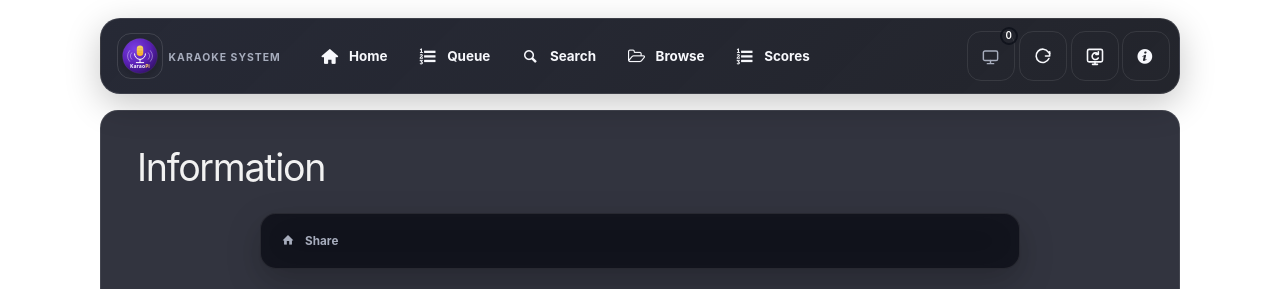
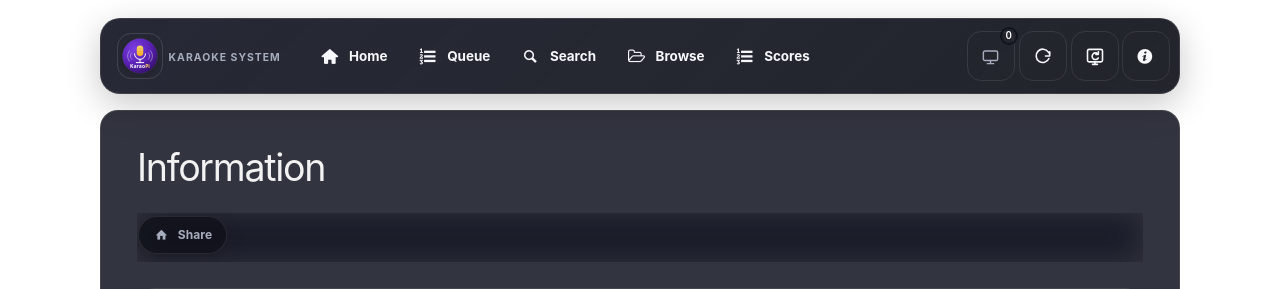
Before and after one commit to Micpi/KaraoPi, a Python web app: template pikaraoke/templates/info.html in a window 1280 px wide. Shown: the top 289 px of the page. Run offline with Jinja, Linux system fonts and the light colour scheme; the template is opened without the code that fills it, so the values that code supplies are empty; some libraries are stand-ins or nearby versions.

Commit message:
v1.23.42

```diff
--- a/pikaraoke/static/custom.css
+++ b/pikaraoke/static/custom.css
@@ -1867,26 +1867,24 @@ input[type="range"] {
   }
 }
 
-/* Floating category palette on Info — compact and consistent on every screen. */
+/* Floating, horizontally scrollable category tabs on Info. */
 .info-page .info-quick-nav {
   position: sticky;
   top: max(8px, env(safe-area-inset-top));
   z-index: 35;
   display: flex;
-  width: min(100%, 760px);
+  width: 100%;
   max-width: 100%;
-  margin: 0 auto 26px;
-  padding: 6px;
-  gap: 3px;
+  margin: 0 0 26px;
+  padding: 3px 1px 8px;
+  gap: 8px;
   overflow-x: auto;
   overflow-y: hidden;
-  border: 1px solid rgba(255, 255, 255, .09);
-  border-radius: 16px;
-  background: rgba(15, 17, 25, .82);
-  box-shadow: 0 12px 34px rgba(0, 0, 0, .24);
-  backdrop-filter: blur(20px);
-  -webkit-backdrop-filter: blur(20px);
-  scroll-padding-inline: 6px;
+  border: 0;
+  border-radius: 0;
+  background: transparent;
+  box-shadow: none;
+  scroll-padding-inline: 1px;
   scroll-snap-type: x proximity;
   scrollbar-width: none;
   -webkit-overflow-scrolling: touch;
@@ -1897,19 +1895,24 @@ input[type="range"] {
 }
 
 .info-page .info-quick-nav a {
-  flex: 0 0 132px;
-  width: 132px;
-  min-width: 132px;
-  height: 42px;
-  min-height: 42px;
-  padding: 0 11px;
-  justify-content: flex-start;
-  gap: 7px;
-  border: 0;
-  border-radius: 11px;
-  background: transparent;
+  display: inline-flex;
+  flex: 0 0 auto;
+  width: auto;
+  min-width: max-content;
+  height: 38px;
+  min-height: 38px;
+  padding: 0 14px;
+  justify-content: center;
+  align-items: center;
+  gap: 8px;
+  border: 1px solid rgba(255, 255, 255, .09);
+  border-radius: 999px;
+  background: rgba(15, 17, 25, .76);
+  box-shadow: 0 7px 18px rgba(0, 0, 0, .16);
+  backdrop-filter: blur(14px);
+  -webkit-backdrop-filter: blur(14px);
   color: var(--kp-muted) !important;
-  font-size: .73rem;
+  font-size: .75rem;
   font-weight: 650;
   letter-spacing: .005em;
   scroll-snap-align: start;
@@ -1917,14 +1920,17 @@ input[type="range"] {
 }
 
 .info-page .info-quick-nav a:hover,
-.info-page .info-quick-nav a:focus {
-  background: rgba(255, 255, 255, .06);
+.info-page .info-quick-nav a:focus,
+.info-page .info-quick-nav a[aria-current="location"] {
+  border-color: color-mix(in srgb, var(--karaopi-primary) 38%, rgba(255, 255, 255, .09));
+  background: color-mix(in srgb, var(--karaopi-primary) 13%, rgba(15, 17, 25, .84));
   color: white !important;
+  transform: translateY(-1px);
 }
 
 .info-page .info-quick-nav a i {
-  width: 20px;
-  flex: 0 0 20px;
+  width: auto;
+  flex: 0 0 auto;
   margin: 0;
   color: color-mix(in srgb, var(--karaopi-secondary) 75%, white);
   text-align: center;
--- a/pikaraoke/static/spa-navigation.js
+++ b/pikaraoke/static/spa-navigation.js
@@ -222,6 +222,21 @@
     function attachNavListeners() {
         $(document).on('click', config.linkSelector, function(e) {
             const href = $(this).attr('href');
+            const $link = $(this);
+
+            // Info category shortcuts are local anchors: scroll within the
+            // current document without fetching or rebuilding the page.
+            if ($link.closest('.info-quick-nav').length && href && href.startsWith('#')) {
+                const target = document.getElementById(href.substring(1));
+                if (target) {
+                    e.preventDefault();
+                    target.scrollIntoView({ behavior: 'smooth', block: 'start' });
+                    window.history.replaceState(window.history.state, '', href);
+                    $('.info-quick-nav a').removeAttr('aria-current');
+                    $link.attr('aria-current', 'location');
+                }
+                return;
+            }
 
             // Only intercept internal links that should use SPA navigation
             if (href && !href.startsWith('http') && !href.startsWith('#') && !shouldExcludeLink(this)) {
--- a/pikaraoke/templates/base.html
+++ b/pikaraoke/templates/base.html
@@ -387,6 +387,20 @@
       </div>
     </nav>
 
+    <a role="button" class="navbar-burger page-menu-toggle" aria-label="{{ _('Menu') }}" aria-expanded="false">
+      <svg class="page-menu-icon" viewBox="0 0 24 24" aria-hidden="true">
+        <g class="menu-icon-open">
+          <path d="M4 7h16"></path>
+          <path d="M4 12h16"></path>
+          <path d="M4 17h16"></path>
+        </g>
+        <g class="menu-icon-close">
+          <path d="M6 6l12 12"></path>
+          <path d="M18 6L6 18"></path>
+        </g>
+      </svg>
+    </a>
+
     {% if get_flashed_messages() %}
     {% for category, message in get_flashed_messages(with_categories=true) %}
     <div id="notification" class="notification base-notification {{category}}">
@@ -405,19 +419,6 @@
     <main class="box app-surface">
       <header class="title page-header">
         {% block header %}{% endblock %}
-        <a role="button" class="navbar-burger page-menu-toggle" aria-label="{{ _('Menu') }}" aria-expanded="false">
-          <svg class="page-menu-icon" viewBox="0 0 24 24" aria-hidden="true">
-            <g class="menu-icon-open">
-              <path d="M4 7h16"></path>
-              <path d="M4 12h16"></path>
-              <path d="M4 17h16"></path>
-            </g>
-            <g class="menu-icon-close">
-              <path d="M6 6l12 12"></path>
-              <path d="M18 6L6 18"></path>
-            </g>
-          </svg>
-        </a>
       </header>
       <div class="content">
         {% block content %}
--- a/pikaraoke/version.py
+++ b/pikaraoke/version.py
@@ -1 +1 @@
-__version__ = "1.23.41"  # {x-release-please-version}
+__version__ = "1.23.42"  # {x-release-please-version}
```
Also changed, not shown: other parts of pikaraoke/static/custom.css (+22 -16 lines).
